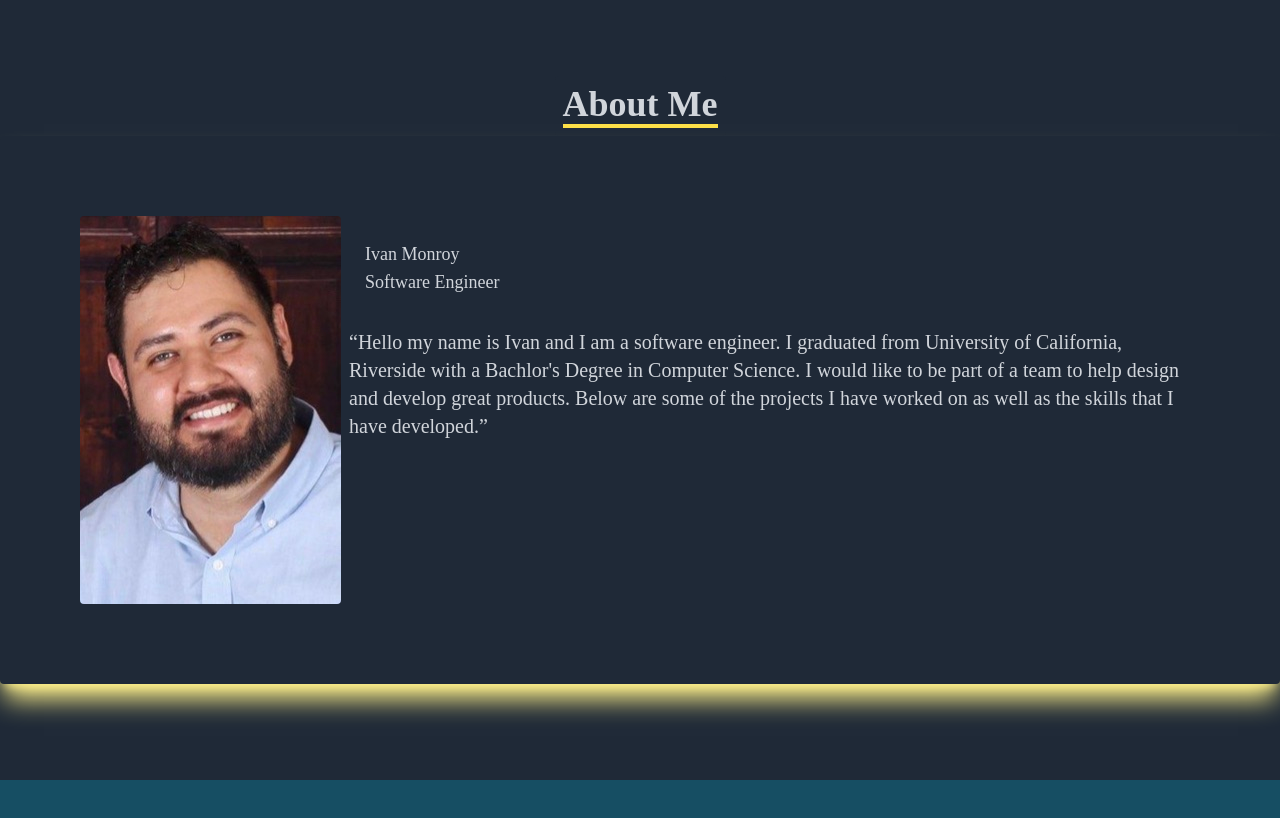
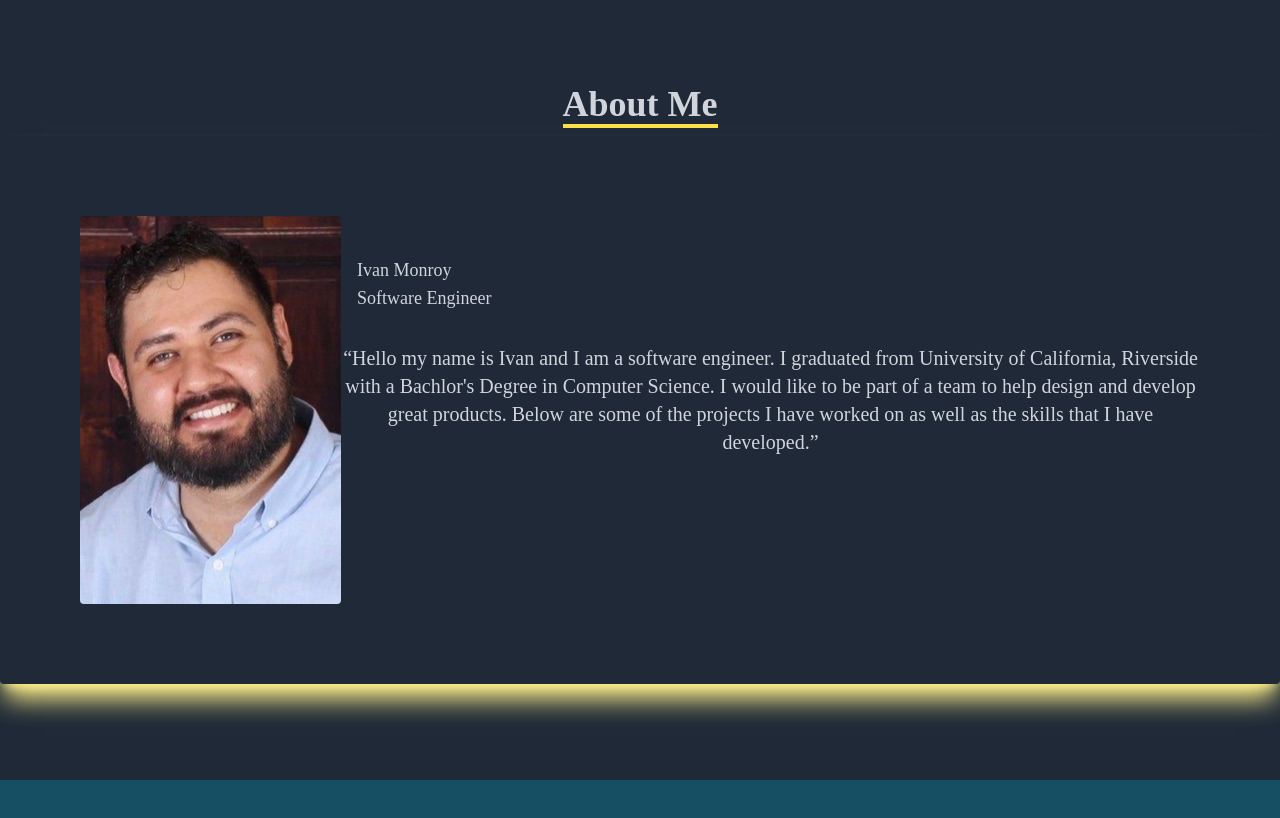
Before and after one commit to imonr001/portfolio, a React (Create React App) app: page / in a window 1280 px wide. Shown: the part 820-1638 px from the top of the page. Built offline with nearby package versions, Linux system fonts and the light colour scheme.

Commit message:
About/navbar

```diff
--- a/src/components/About.jsx
+++ b/src/components/About.jsx
@@ -11,17 +11,17 @@ function About() {
           </p>
         </div>
         <div>
-          <figure className=" flex  justify-center bg-gray-800 rounded overflow-hidden text-center  shadow-xl  shadow-yellow-200 md:p-20">
-            <img className="  rounded " src={myPic} alt="" />
-            <div className="pt-6 md:p-2 text-center md:text-left space-y-4 ">
-              <figcaption class="font-medium sm:text-left p-4 text-lg">
-                <div class="text-gray-300 text-left  ">Ivan Monroy</div>
+          <figure className=" flex text-sm md:text-lg justify-center bg-gray-800 rounded overflow-hidden text-center shadow-xl  shadow-yellow-200 md:p-20">
+            <img className="  object-scale-down rounded " src={myPic} alt="" />
+            <div className="pt-6  text-center md:text-left space-y-4 ">
+              <figcaption class="font-medium sm:text-right p-4 text-lg">
+                <div class="text-gray-300 text-left ">Ivan Monroy</div>
                 <div class="text-gray-300 text-left">
                   Software Engineer
                 </div>
               </figcaption>
               <blockquote>
-                <p class=" text-xl  font-medium">
+                <p class="  md:text-xl  md:font-medium  md:text-center  text-sm">
                   “Hello my name is Ivan and I am a software engineer.
                   I graduated from University of California, Riverside with a Bachlor's Degree in Computer Science.
                   I would like to be part of a team to help design and develop great products. Below are some of the projects I have worked on as well as the skills that I have developed.”
--- a/src/components/Navbar.jsx
+++ b/src/components/Navbar.jsx
@@ -62,7 +62,7 @@ function Navbar() {
         </li>
         <li className=" py-6 text-4xl">
         <Link onClick={handleClick} to="skills" spy={true} smooth={true} offset={50} duration={500}>
-          skills </Link>        </li>
+          Skills </Link>        </li>
         <li className=" py-6 text-4xl">
         <Link onClick={handleClick} to="projects" spy={true} smooth={true} offset={50} duration={500}>
           Projects </Link>
```
